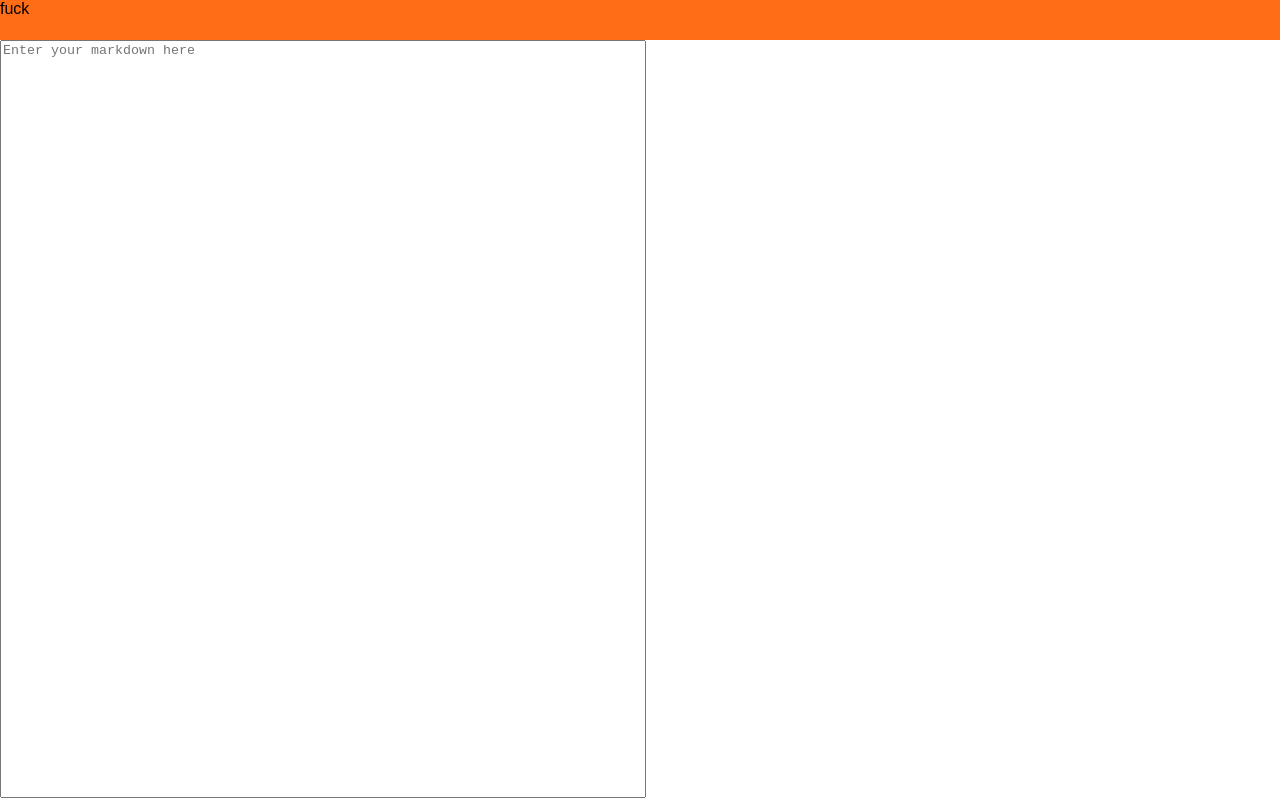
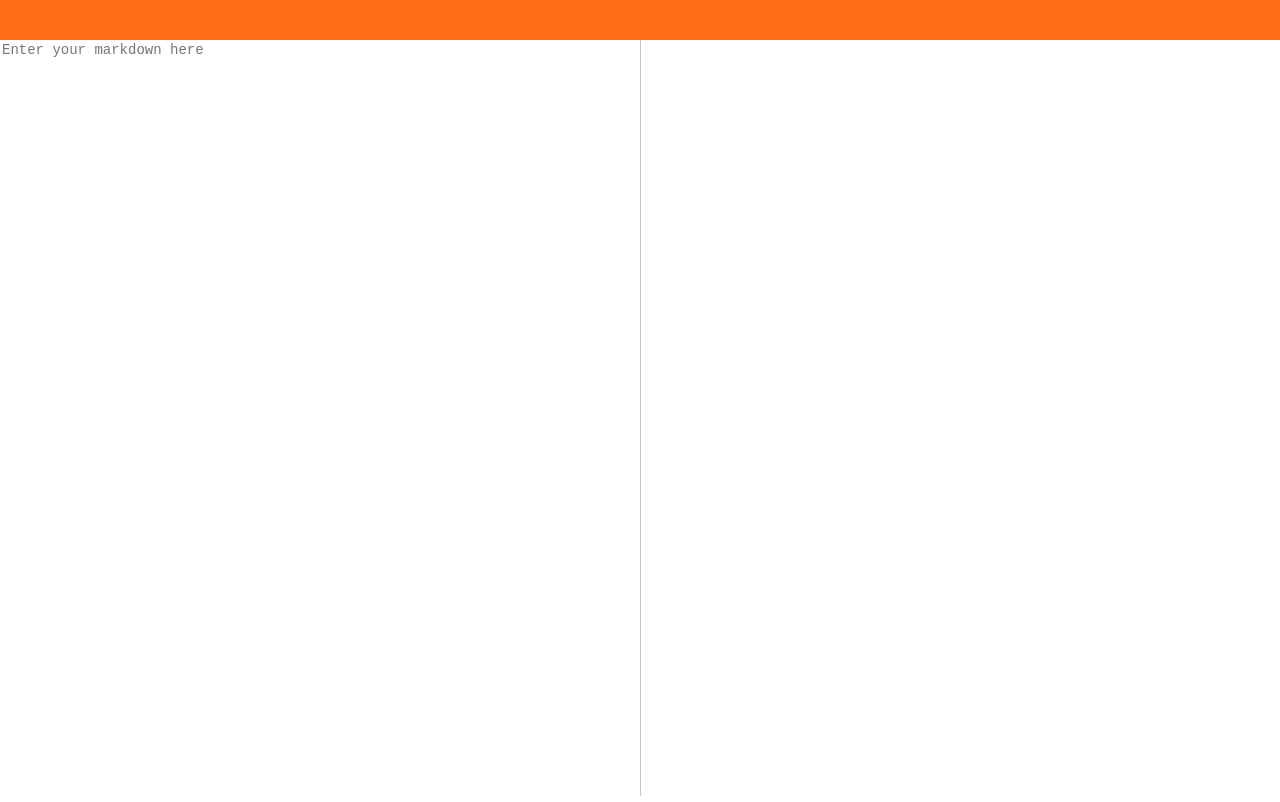
Before and after one commit to karsharma10/NoteFlicks, a Next.js app: page /modules/core/components/Main in a window 1280 px wide. Built offline with nearby package versions, Linux system fonts and the light colour scheme.

Commit message:
abortion

```diff
--- a/pages/modules/core/components/Header.tsx
+++ b/pages/modules/core/components/Header.tsx
@@ -2,7 +2,6 @@ export default function Header(): JSX.Element {
 
   return (
     <div className="header-container">
-      fuck
     </div>
   );
 }
--- a/pages/modules/markdown/components/markdown.css
+++ b/pages/modules/markdown/components/markdown.css
@@ -1,10 +1,20 @@
 .markdown-input-container {
     width: 50%;
+    margin-right: .5rem;
     height: 100%;
 }
 
+.markdown-input-container > textarea {
+    font-size: 14px;
+    outline: none;
+    border: none;
+    border-right: 1px solid #c7c7c7;
+}
+
 .markdown-parser-container {
+    width: 50%;
     max-width: 50%;
+    overflow: auto;
 }
 
 .markdown-text-input {
--- a/styles/globals.css
+++ b/styles/globals.css
@@ -7,5 +7,5 @@
 }
 
 body {
-    font-family: Sans-Serif;
+    font-family: Sans-Serif, serif;
 }
```
